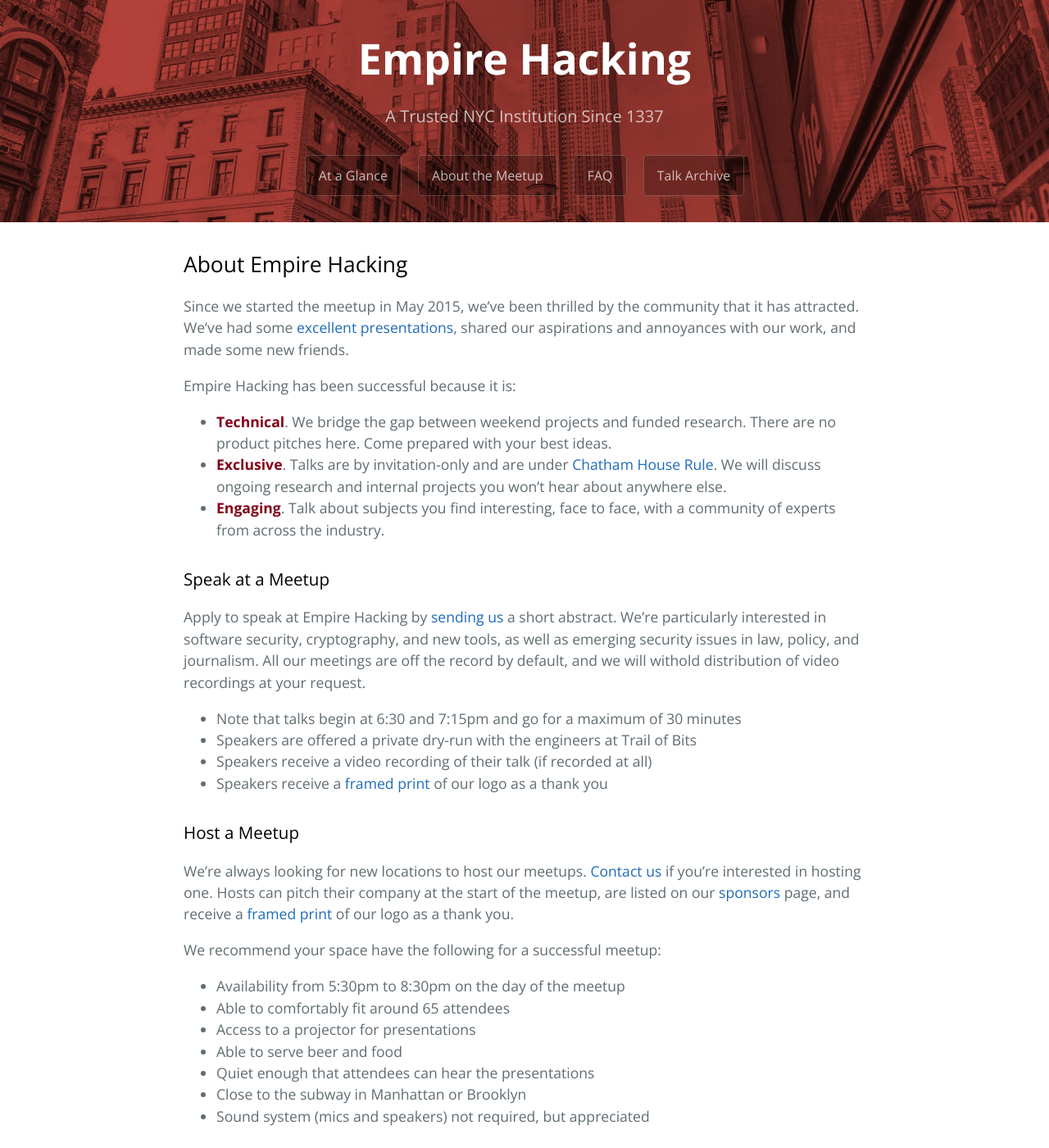
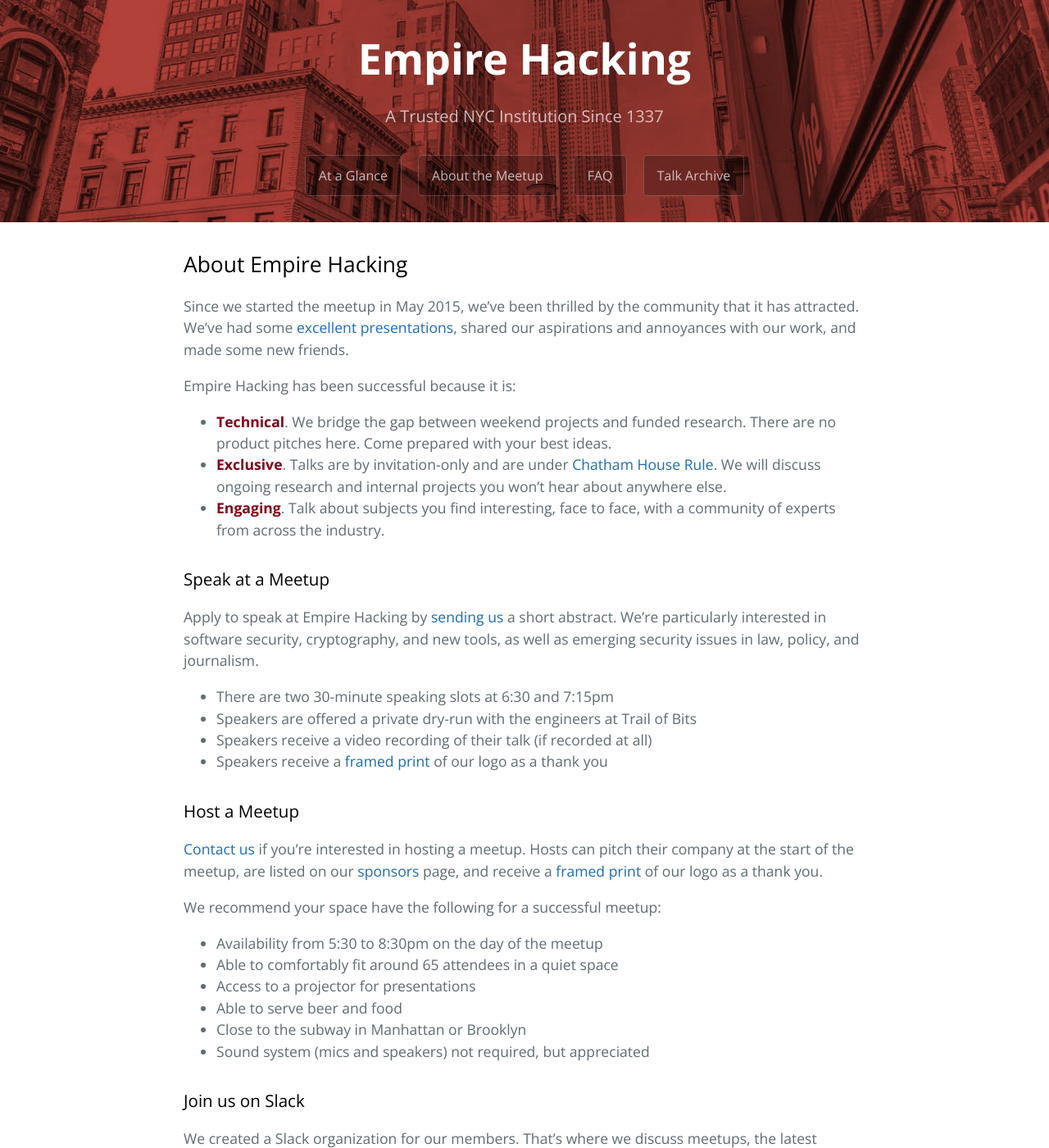
Before and after one commit to trailofbits/empirehacking.nyc, a Jekyll site: the page built from about.md, in a window 1280 px wide and 1400 px high. Shown: the whole window at 82% size. Built offline with Jekyll 4.4.1, drawn with Linux system fonts in a browser that asks for light colours.

Commit message:
more concise

```diff
--- a/about.md
+++ b/about.md
@@ -17,24 +17,23 @@ Empire Hacking has been successful because it is:
 
 ### Speak at a Meetup
 
-Apply to speak at Empire Hacking by [sending us](empirehacking@trailofbits.com) a short abstract. We're particularly interested in software security, cryptography, and new tools, as well as emerging security issues in law, policy, and journalism. All our meetings are off the record by default, and we will withold distribution of video recordings at your request.
+Apply to speak at Empire Hacking by [sending us](empirehacking@trailofbits.com) a short abstract. We're particularly interested in software security, cryptography, and new tools, as well as emerging security issues in law, policy, and journalism.
 
-* Note that talks begin at 6:30 and 7:15pm and go for a maximum of 30 minutes
+* There are two 30-minute speaking slots at 6:30 and 7:15pm
 * Speakers are offered a private dry-run with the engineers at Trail of Bits
 * Speakers receive a video recording of their talk (if recorded at all)
 * Speakers receive a [framed print](https://www.instagram.com/p/BIaUEJ5Alij/) of our logo as a thank you
 
 ### Host a Meetup
 
-We're always looking for new locations to host our meetups. [Contact us](empirehacking@trailofbits.com) if you're interested in hosting one. Hosts can pitch their company at the start of the meetup, are listed on our [sponsors](https://www.meetup.com/Empire-Hacking/sponsors/) page, and receive a [framed print](https://www.instagram.com/p/BIaUEJ5Alij/) of our logo as a thank you.
+[Contact us](empirehacking@trailofbits.com) if you're interested in hosting a meetup. Hosts can pitch their company at the start of the meetup, are listed on our [sponsors](https://www.meetup.com/Empire-Hacking/sponsors/) page, and receive a [framed print](https://www.instagram.com/p/BIaUEJ5Alij/) of our logo as a thank you.
 
 We recommend your space have the following for a successful meetup:
 
-* Availability from 5:30pm to 8:30pm on the day of the meetup
-* Able to comfortably fit around 65 attendees
+* Availability from 5:30 to 8:30pm on the day of the meetup
+* Able to comfortably fit around 65 attendees in a quiet space
 * Access to a projector for presentations
 * Able to serve beer and food
-* Quiet enough that attendees can hear the presentations
 * Close to the subway in Manhattan or Brooklyn
 * Sound system (mics and speakers) not required, but appreciated
 
```
